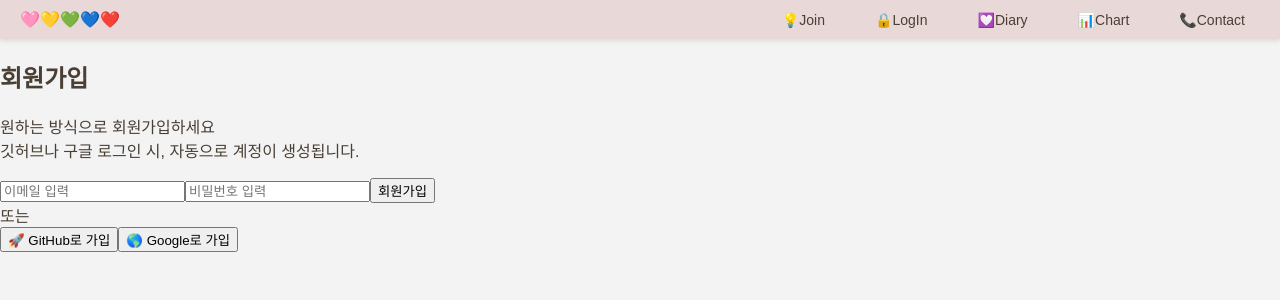
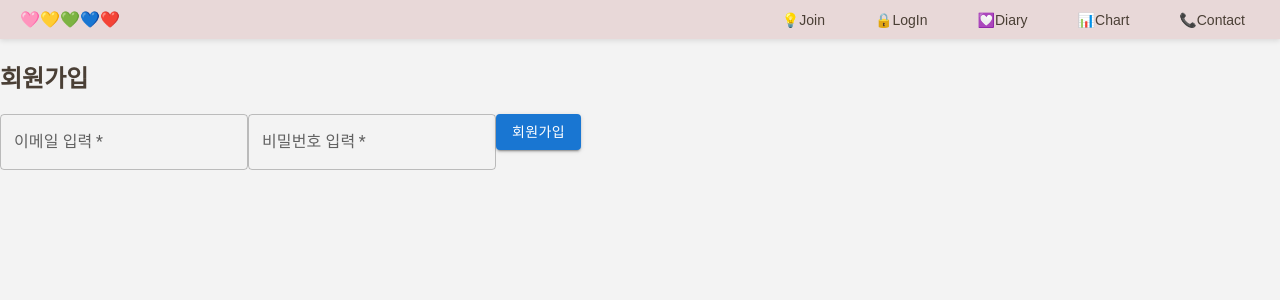
Before and after one commit to 94Rosy/myDiary2025, a React (Create React App) app in the folder my_dear_diary/: page /signup in a window 1280 px wide. Shown: the top 300 px of the page. Built offline with nearby package versions, Linux system fonts and the light colour scheme.

Commit message:
[page3] 로그인, 회원가입, 비밀번호 찾기 작업 중

```diff
--- /dev/null
+++ b/my_dear_diary/src/components/ResetPassword.tsx
@@ -0,0 +1,104 @@
+import { useEffect, useState } from "react";
+import { supabase } from "../utils/supabaseClient";
+import { TextField, Button, Box } from "@mui/material";
+import { useNavigate } from "react-router-dom";
+
+const ResetPassword = () => {
+  const [newPassword, setNewPassword] = useState("");
+  const [confirmPassword, setConfirmPassword] = useState("");
+  const [error, setError] = useState("");
+  const [successMessage, setSuccessMessage] = useState("");
+  const [isLoggedIn, setIsLoggedIn] = useState(true); // 로그인 상태 확인
+  const navigate = useNavigate();
+
+  // 📌 페이지 진입 시 로그인 상태 확인 후 자동 로그아웃 처리
+  useEffect(() => {
+    const checkAuth = async () => {
+      const { data } = await supabase.auth.getUser();
+      if (!data.user) {
+        setIsLoggedIn(false); // 유저 정보가 없으면 로그인되지 않은 상태
+      } else {
+        await supabase.auth.signOut(); // 로그인된 경우 로그아웃
+        setIsLoggedIn(false); // 로그아웃 후 비로그인 상태로 변경
+      }
+    };
+    checkAuth();
+  }, []);
+
+  // 📌 비밀번호 재설정 함수
+  const handleResetPassword = async (e: React.FormEvent) => {
+    e.preventDefault();
+    setError("");
+    setSuccessMessage("");
+
+    if (newPassword !== confirmPassword) {
+      setError("⚠ 비밀번호가 일치하지 않습니다!");
+      return;
+    }
+
+    if (newPassword.length < 8) {
+      setError("⚠ 비밀번호는 8자 이상이어야 합니다!");
+      return;
+    }
+
+    const { error } = await supabase.auth.updateUser({
+      password: newPassword,
+    });
+
+    if (error) {
+      setError("비밀번호 변경 실패! 다시 시도해 주세요.");
+      console.error("비밀번호 변경 오류:", error.message);
+      return;
+    }
+
+    setSuccessMessage(
+      "✅ 비밀번호가 변경되었습니다! 로그인 페이지로 이동합니다."
+    );
+
+    setTimeout(() => {
+      navigate("/login");
+    }, 2000);
+  };
+
+  return (
+    <div className="auth-container">
+      <h2>비밀번호 재설정</h2>
+
+      {isLoggedIn ? (
+        <p>잠시만 기다려 주세요...</p> // 로그인 확인 중
+      ) : (
+        <>
+          <p>새 비밀번호를 입력하고 변경하세요.</p>
+
+          <form onSubmit={handleResetPassword}>
+            <TextField
+              label="새 비밀번호"
+              type="password"
+              value={newPassword}
+              onChange={(e) => setNewPassword(e.target.value)}
+              required
+              margin="normal"
+            />
+            <TextField
+              label="새 비밀번호 확인"
+              type="password"
+              value={confirmPassword}
+              onChange={(e) => setConfirmPassword(e.target.value)}
+              required
+              margin="normal"
+            />
+
+            {error && <p className="error-msg">{error}</p>}
+            {successMessage && <p className="success-msg">{successMessage}</p>}
+
+            <Button type="submit" variant="contained">
+              비밀번호 변경
+            </Button>
+          </form>
+        </>
+      )}
+    </div>
+  );
+};
+
+export default ResetPassword;
--- a/my_dear_diary/src/components/login.tsx
+++ b/my_dear_diary/src/components/login.tsx
@@ -1,37 +1,107 @@
+import { useState } from "react";
 import { supabase } from "../utils/supabaseClient";
-import { useNavigate } from "react-router-dom";
+import { TextField, Button, Modal, Box } from "@mui/material";
 
 const Login = () => {
-  const navigate = useNavigate();
+  const [email, setEmail] = useState("");
+  const [password, setPassword] = useState("");
+  const [error, setError] = useState("");
+  const [showForgotPassword, setShowForgotPassword] = useState(false);
+  const [resetEmail, setResetEmail] = useState("");
+  const [resetMessage, setResetMessage] = useState("");
 
-  // GitHub & Google 로그인 핸들러
-  const handleOAuthLogin = async (provider: "github" | "google") => {
-    const { error } = await supabase.auth.signInWithOAuth({
-      provider,
-      options: { redirectTo: "http://localhost:3000" }, // 배포 시 실제 도메인으로 변경
+  const handleLogin = async (e: React.FormEvent) => {
+    e.preventDefault();
+    setError("");
+
+    const { error } = await supabase.auth.signInWithPassword({
+      email,
+      password,
     });
 
     if (error) {
-      console.error("OAuth 로그인 오류:", error);
+      setError("로그인 실패!!! 이메일 또는 비밀번호를 확인하세요.");
+      return;
     }
 
-    // 로그인 성공 시 메인 페이지 이동
-    navigate("/");
+    window.location.href = "/"; // 로그인 성공 시 메인 화면으로 이동
+  };
+
+  // [비밀번호 찾기] 재설정 이메일 발송
+  const handlePasswordReset = async () => {
+    setResetMessage("");
+
+    const { error } = await supabase.auth.resetPasswordForEmail(resetEmail, {
+      redirectTo: "http://localhost:3000/resetPassword",
+    });
+
+    if (error) {
+      setResetMessage("비밀번호 재설정 요청 실패! 다시 시도해 주세요.");
+      return;
+    }
+
+    setResetMessage(
+      "비밀번호 재설정 이메일이 발송되었습니다. 이메일을 확인해 주세요."
+    );
   };
 
   return (
     <div className="auth-container">
       <h2>로그인</h2>
 
-      {/* 🔹 GitHub 로그인 버튼 */}
-      <button onClick={() => handleOAuthLogin("github")}>
-        GitHub로 로그인
-      </button>
+      <form onSubmit={handleLogin}>
+        <TextField
+          label="이메일"
+          type="email"
+          value={email}
+          onChange={(e) => setEmail(e.target.value)}
+          required
+          margin="normal"
+        />
+        <TextField
+          label="비밀번호"
+          type="password"
+          value={password}
+          onChange={(e) => setPassword(e.target.value)}
+          required
+          margin="normal"
+        />
+        {error && <p className="error-msg">{error}</p>}
+        <Button type="submit" variant="contained">
+          로그인
+        </Button>
+      </form>
 
-      {/* 🔹 Google 로그인 버튼 */}
-      <button onClick={() => handleOAuthLogin("google")}>
-        Google로 로그인
-      </button>
+      <p className="forgot-password">
+        <Button onClick={() => setShowForgotPassword(true)}>
+          비밀번호를 잊으셨나요?
+        </Button>
+      </p>
+
+      {/* 비밀번호 찾기 모달 */}
+      <Modal
+        open={showForgotPassword}
+        onClose={() => setShowForgotPassword(false)}
+      >
+        <Box className="modal-box">
+          <h3>비밀번호 재설정</h3>
+          <p>가입한 이메일을 입력하면 비밀번호 재설정 이메일을 보내드려요.</p>
+
+          <TextField
+            label="이메일 입력"
+            value={resetEmail}
+            onChange={(e) => setResetEmail(e.target.value)}
+            required
+            margin="normal"
+          />
+
+          <Button variant="contained" onClick={handlePasswordReset}>
+            비밀번호 재설정 링크 보내기
+          </Button>
+
+          {resetMessage && <p className="info-msg">{resetMessage}</p>}
+        </Box>
+      </Modal>
     </div>
   );
 };
--- a/my_dear_diary/src/components/signup.tsx
+++ b/my_dear_diary/src/components/signup.tsx
@@ -1,84 +1,180 @@
 import { useState } from "react";
 import { supabase } from "../utils/supabaseClient";
-import { useNavigate } from "react-router-dom";
+import { Box, Button, Modal, TextField, Tooltip } from "@mui/material";
 
 const Signup = () => {
   const [email, setEmail] = useState("");
   const [password, setPassword] = useState("");
+  const [emailError, setEmailError] = useState(false);
+  const [passwordError, setPasswordError] = useState(false);
   const [error, setError] = useState("");
-  const navigate = useNavigate();
+
+  // 이메일 안내 모달
+  const [showVerifyModal, setShowVerifyModal] = useState(false);
+
+  // 이메일 유효성 검사
+  const validateEmail = (email: string) => {
+    const regex = /^[^\s@]+@[^\s@]+\.[^\s@]+$/;
+    return regex.test(email);
+  };
+
+  // 비밀번호 유효성 검사 (8자 이상, 숫자 및 특수문자 포함)
+  const validatePassword = (password: string) => {
+    const regex = /^(?=.*\d)(?=.*[@$!%*?&])[A-Za-z\d@$!%*?&]{8,}$/;
+    return regex.test(password);
+  };
 
   const handleSignup = async (e: React.FormEvent) => {
     e.preventDefault();
     setError("");
+    setEmailError(false);
+    setPasswordError(false);
 
-    const { error } = await supabase.auth.signUp({ email, password });
-
-    if (error) {
-      setError(error.message);
+    if (!validateEmail(email)) {
+      setEmailError(true);
       return;
     }
 
-    // 회원가입 성공 시 자동 로그인 & 메인 페이지 이동
-    navigate("/");
+    if (!validatePassword(password)) {
+      setPasswordError(true);
+      return;
+    }
+
+    // 1. Supabase에서 회원가입 요청 (users 테이블에는 아직 저장 X)
+    const { data, error } = await supabase.auth.signUp({ email, password });
+
+    if (error) {
+      setError("회원가입 실패! 다시 시도해 주세요.");
+      console.error("error:", error.message);
+      return;
+    }
+
+    // 2. 이메일 인증 모달 띄우기
+    setShowVerifyModal(true);
+    await supabase.auth.signOut(); // 이메일 인증이 필요하기 때문에 바로 로그인되지 않음
+
+    // 3. 이메일 인증 확인 시작
+    checkEmailConfirmation(data?.user?.id); // 이메일 인증 확인 함수 호출
   };
 
-  // 깃허브 & 구글 회원가입 (OAuth 방식)
-  const handleOAuthSignup = async (provider: "github" | "google") => {
-    const { error } = await supabase.auth.signInWithOAuth({
-      provider,
-      options: { redirectTo: "http://localhost:3000" },
+  // 이메일 인증 확인 함수
+  const checkEmailConfirmation = async (userId: string | undefined) => {
+    let attempts = 0;
+
+    const interval = setInterval(async () => {
+      attempts++;
+
+      const { data, error } = await supabase.auth.getUser();
+      if (error) {
+        console.error("error:", error.message);
+        clearInterval(interval);
+        return;
+      }
+
+      // 4. 이메일 인증 확인 후 `users` 테이블에 저장
+      if (data?.user?.email_confirmed_at) {
+        clearInterval(interval);
+        setShowVerifyModal(false);
+
+        // 이제 users 테이블에 저장
+        if (userId) {
+          const { error: dbError } = await supabase.from("users").insert([
+            {
+              id: userId, // Supabase에서 받은 유저 UUID 사용
+              email: data.user.email, // 유저 이메일 저장
+              created_at: new Date(), // 가입 날짜 저장
+            },
+          ]);
+
+          if (dbError) {
+            console.error("error:", dbError.message);
+          }
+        }
+      }
+
+      // 10번 (약 1분) 시도 후 중단
+      if (attempts > 10) {
+        clearInterval(interval);
+        alert("이메일 인증이 확인되지 않았어요. 인증 후 다시 로그인해 주세요.");
+      }
+    }, 6000); // 6초마다 확인
+  };
+
+  // 이메일 재전송
+  const resendEmailHandler = async () => {
+    const { error } = await supabase.auth.resend({
+      type: "signup",
+      email,
     });
 
     if (error) {
-      console.error("OAuth login err:", error);
-    } else {
-      // 로그인 후 현재 계정이 어떤 provider인지 확인
-      const { data } = await supabase.auth.getUser();
-      console.log("login user:", data?.user?.app_metadata?.provider);
+      console.error("인증 이메일 재발송 오류:", error.message);
+      return;
     }
+
+    alert("인증 이메일을 다시 보냈습니다. 받은 편지함을 확인해 주세요.");
   };
 
   return (
     <div className="auth-container">
       <h2>회원가입</h2>
 
-      <p className="auth-info">
-        원하는 방식으로 회원가입하세요
-        <br /> 깃허브나 구글 로그인 시, 자동으로 계정이 생성됩니다.
-      </p>
+      <form onSubmit={handleSignup}>
+        {/* 이메일 유효성 검사 */}
+        <TextField
+          label="이메일 입력"
+          value={email}
+          onChange={(e) => {
+            setEmail(e.target.value);
+            setEmailError(false); // 이메일 입력 시 오류 메시지 초기화
+          }}
+          required
+          error={emailError}
+          helperText={emailError ? "올바른 이메일 형식을 입력하세요." : ""}
+        />
 
-      {/* 1️. 이메일 & 비밀번호 회원가입 */}
-      <form onSubmit={handleSignup}>
-        <input
-          type="email"
-          placeholder="이메일 입력"
-          value={email}
-          onChange={(e) => setEmail(e.target.value)}
-          required
-        />
-        <input
-          type="password"
-          placeholder="비밀번호 입력"
-          value={password}
-          onChange={(e) => setPassword(e.target.value)}
-          required
-        />
+        {/* 비밀번호 유효성 검사 */}
+        <Tooltip
+          title="비밀번호는 8자 이상, 숫자와 특수문자를 포함해야 합니다."
+          placement="bottom"
+          arrow
+          open={password.length > 0 && !validatePassword(password)}
+        >
+          <TextField
+            label="비밀번호 입력"
+            type="password"
+            value={password}
+            onChange={(e) => {
+              setPassword(e.target.value);
+              setPasswordError(false);
+            }}
+            required
+            error={passwordError}
+            helperText={passwordError ? "비밀번호 조건을 확인하세요." : ""}
+          />
+        </Tooltip>
+
         {error && <p className="error-msg">{error}</p>}
-        <button type="submit">회원가입</button>
+        <Button type="submit" variant="contained">
+          회원가입
+        </Button>
       </form>
 
-      <div className="divider">또는</div>
-
-      {/* 2️. 깃허브 & 구글 로그인 */}
-      <div className="oauth-buttons">
-        <button onClick={() => handleOAuthSignup("github")}>
-          🚀 GitHub로 가입
-        </button>
-        <button onClick={() => handleOAuthSignup("google")}>
-          🌎 Google로 가입
-        </button>
-      </div>
+      <Modal open={showVerifyModal} onClose={() => setShowVerifyModal(false)}>
+        <Box className="modal-box">
+          <h3>이메일 인증이 필요합니다.</h3>
+          <p>
+            입력한 이메일로 인증 메일이 발송되었습니다. 받은 편지함 혹은 스팸
+            메일함을 확인하고 인증을 완료한 후 다시 로그인해 주세요.
+          </p>
+          <Button variant="contained" onClick={() => setShowVerifyModal(false)}>
+            확인
+          </Button>
+          <Button variant="outlined" onClick={resendEmailHandler}>
+            이메일 인증 다시 보내기
+          </Button>
+        </Box>
+      </Modal>
     </div>
   );
 };
--- a/my_dear_diary/src/pages/emotionBoard/EmotionBoardPage.tsx
+++ b/my_dear_diary/src/pages/emotionBoard/EmotionBoardPage.tsx
@@ -143,7 +143,7 @@ const EmotionBoard: React.FC = () => {
   return (
     <div className="emotion-board">
       <h2>
-        감정 다이어리
+        게시판
         <Tooltip
           title={!isToday ? "" : "🩷 오늘의 감정은 이미 등록되어 있어요 🩷"}
           placement="bottom-start"
--- a/my_dear_diary/src/pages/main/MainPage.tsx
+++ b/my_dear_diary/src/pages/main/MainPage.tsx
@@ -5,8 +5,8 @@ const MainPage = () => {
   return (
     <div className="main-wrapper">
       <div className="title-content">
-        <div>마음의 조각</div>
-        <div>매일매일 나의 마음은 어떤 모양일까?</div>
+        {/* <div>마음의 조각</div> */}
+        {/* <div>매일매일 나의 마음은 어떤 모양일까?</div> */}
       </div>
 
       <div className="main-content">
--- a/my_dear_diary/src/routes/AppRouter.tsx
+++ b/my_dear_diary/src/routes/AppRouter.tsx
@@ -1,7 +1,8 @@
 import { BrowserRouter as Router, Routes, Route } from "react-router-dom";
 import Navbar from "../components/Navbar";
-import Login from "../components/login";
-import Signup from "../components/signup";
+import Login from "../components/Login";
+import Signup from "../components/Signup";
+import ResetPassword from "../components/ResetPassword";
 import MainPage from "../pages/main/MainPage";
 import DashboardPage from "../pages/dashboard/DashboardPage";
 import EmotionBoardPage from "../pages/emotionBoard/EmotionBoardPage";
@@ -14,6 +15,7 @@ const AppRouter = () => {
       <Routes>
         <Route path="/login" element={<Login />} />
         <Route path="/signup" element={<Signup />} />
+        <Route path="/resetPassword" element={<ResetPassword />} />
         <Route path="/" element={<MainPage />} />
         <Route path="/dashboard" element={<DashboardPage />} />
         <Route path="/emotionList" element={<EmotionBoardPage />} />
```
Also changed, not shown: my_dear_diary/src/components/Navbar.tsx (+0 -19 lines).
